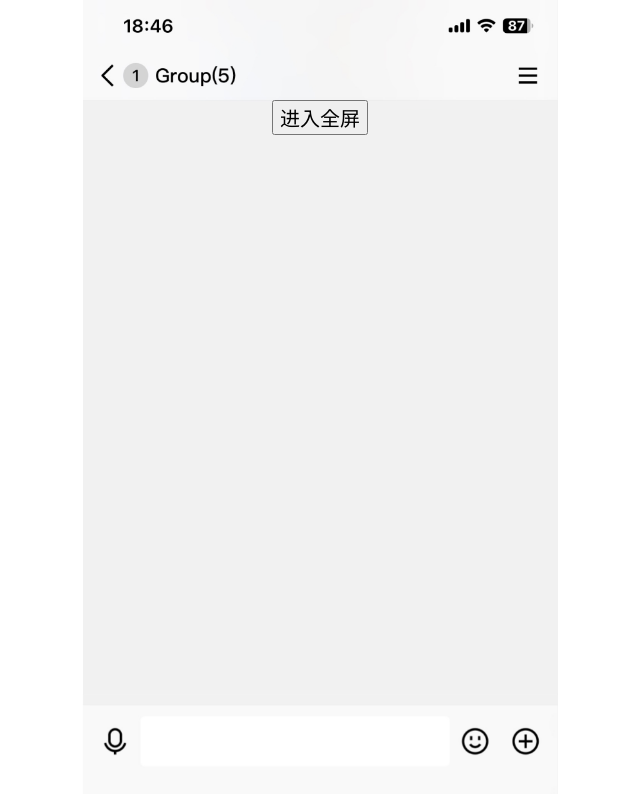
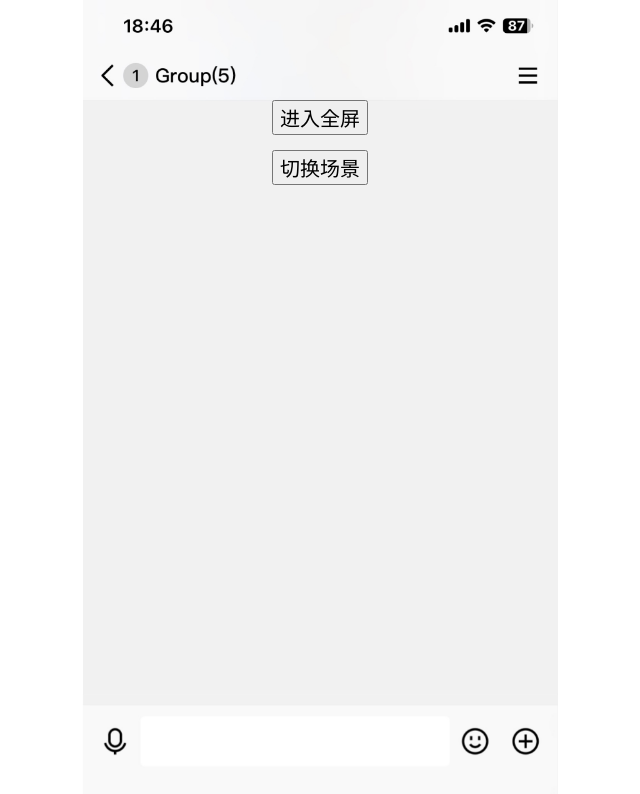
Before and after one commit to pamaforce/hackathon-idea-demo, a Vue app: page / in a window 1280 px wide. Shown: the top 794 px of the page, without its empty margins (320-960 px from the left). Built offline with nearby package versions, Linux system fonts and the light colour scheme; the HTML template or start-up script is replaced by a standard one.

Commit message:
Update App.vue

```diff
--- a/src/App.vue
+++ b/src/App.vue
@@ -1,5 +1,6 @@
 <template>
   <main class="main">
+    <div v-if="isFirstScene" @click="handleClick">
       <img src="./assets/qq_top.png" class="top" draggable="false">
       <img src="./assets/qq_message.png" class="message" v-if="showMessage">
       <img src="./assets/qq_pat.png" class="pat" v-if="showPat && !showOk" />
@@ -31,7 +32,10 @@
         <img src="./assets/ok.png" class="ok" v-if="showOk && !showOver"></img>
         <div class="countdown" v-if="showOk && !showOver">{{ `${countdown}s` }}</div>
       </div>
-    <button id="fullscreenButton" class="x" @click.stop="goFullScreen" v-if="showFullscreenButton">进入全屏</button>
+    </div>
+    <div v-else></div>
+    <button v-if="showFullscreenButton" class="x" @click.stop="goFullScreen">进入全屏</button>
+    <button v-if="showFullscreenButton" class="y" @click.stop="switchScene">切换场景</button>
   </main>
 </template>
 
@@ -54,6 +58,7 @@ let text = ref('');
 let heights = ref([4, 10, 20, 10, 30, 36, 30, 10, 20, 10, 4]);
 let countdown = ref(4);
 let showFullscreenButton = ref(true);
+let isFirstScene = ref(true);
 
 let recommendList = ref(['头像双击动作', '深色模式', '字体大小', '颜色', '更多']);
 const handleClick = () => {
@@ -220,6 +225,9 @@ const goFullScreen = () => {
       showFullscreenButton.value = false;
     });
   }
+}
+const switchScene = () => {
+  isFirstScene.value = !isFirstScene.value;
 }
 onMounted(() => {
   window.addEventListener('click', handleClick);
@@ -480,6 +488,15 @@ onMounted(() => {
   font-size: 20px;
 }
 
+.y {
+  position: fixed;
+  top: 150px;
+  left: 50%;
+  transform: translateX(-50%);
+  z-index: 100;
+  font-size: 20px;
+}
+
 @keyframes fadeIn {
   0% {
     opacity: 0;
```
Lines whose indentation alone changed are shown as unchanged.
